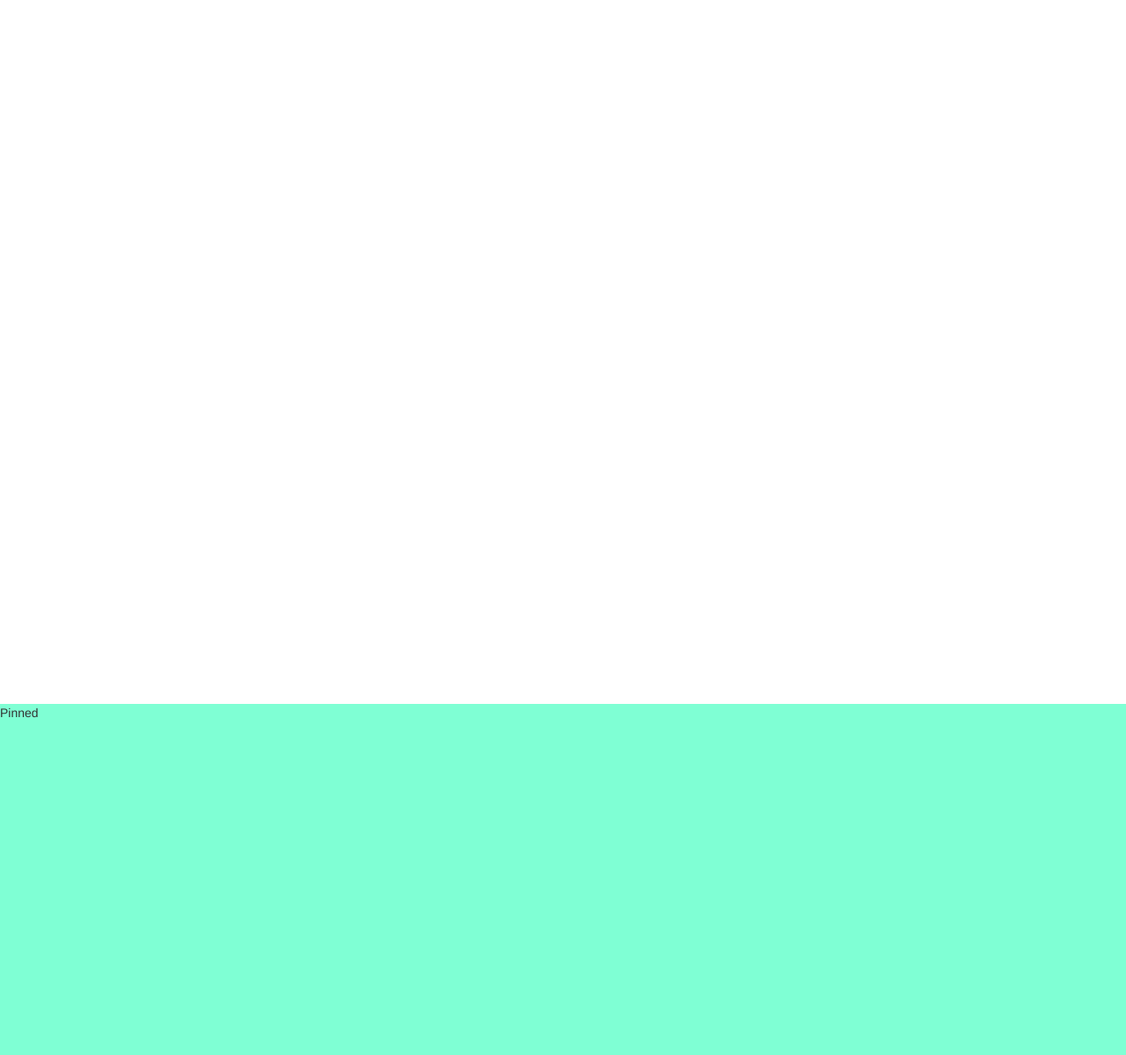
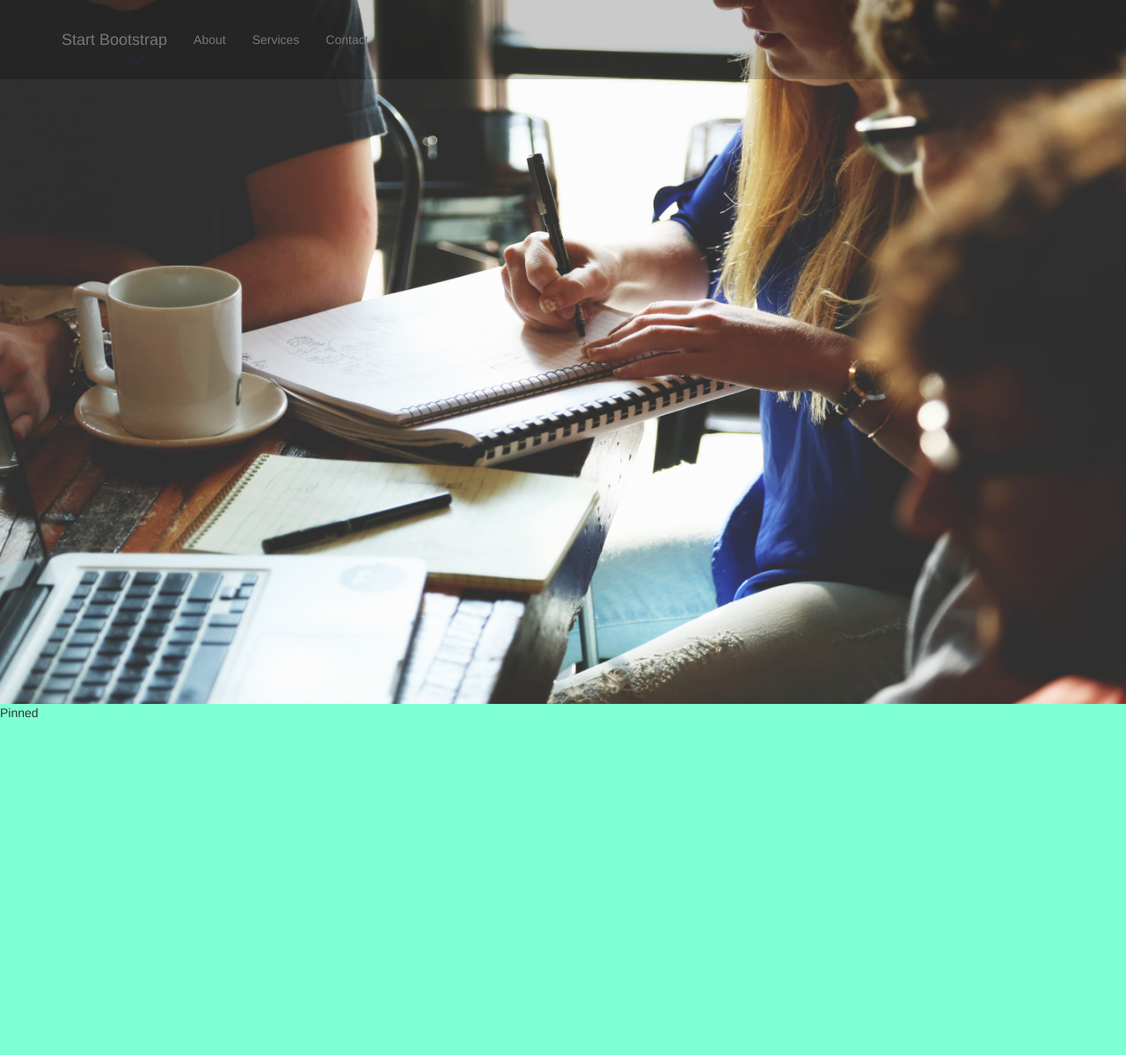
Before and after one commit to dehv/GalileiGymnasium, a PHP site: page / in a window 1280 px wide. Shown: the top 1199 px of the page at 88% size. Run offline with PHP 8.4, Linux system fonts and the light colour scheme; some libraries are stand-ins or nearby versions.

Commit message:
added navbar

```diff
--- a/index.css
+++ b/index.css
@@ -16,11 +16,35 @@ h2 {
 
 .posts {
     width: 100%;
-    height: 200vh;
+    height: 150vh;
 }
 
 .sidebar {
     float:right;
-    padding: 0 0 200% 400px;
+    padding: 0 0 150% 400px;
     background-color: red;
 }
+
+.preview-image {
+    width: 100%;
+    height: 100vh;
+}
+
+.navbar-fixed-top {
+    background-color: rgba(0, 0, 0, 0.2);
+    border-bottom: 0;
+}
+
+@media(min-width:767px) {
+    .navbar {
+        padding: 20px 0;
+        -webkit-transition: background .5s ease-in-out,padding .5s ease-in-out;
+        -moz-transition: background .5s ease-in-out,padding .5s ease-in-out;
+        transition: background .5s ease-in-out,padding .5s ease-in-out;
+    }
+
+    .top-nav-collapse {
+        padding: 0;
+        background-color: rgba(255, 255, 255, 0.9);
+    }
+}
--- a/index.html
+++ b/index.html
@@ -16,13 +16,51 @@
     </head>
     <body>
 
+        <nav class="navbar navbar-default navbar-fixed-top" role="navigation">
+        <div class="container">
+            <div class="navbar-header page-scroll">
+                <button type="button" class="navbar-toggle" data-toggle="collapse" data-target=".navbar-ex1-collapse">
+                    <span class="sr-only">Toggle navigation</span>
+                    <span class="icon-bar"></span>
+                    <span class="icon-bar"></span>
+                    <span class="icon-bar"></span>
+                </button>
+                <a class="navbar-brand page-scroll" href="#page-top">Start Bootstrap</a>
+            </div>
+
+            <!-- Collect the nav links, forms, and other content for toggling -->
+            <div class="collapse navbar-collapse navbar-ex1-collapse">
+                <ul class="nav navbar-nav">
+                    <!-- Hidden li included to remove active class from about link when scrolled up past about section -->
+                    <li class="hidden">
+                        <a class="page-scroll" href="#page-top"></a>
+                    </li>
+                    <li>
+                        <a class="page-scroll" href="#about">About</a>
+                    </li>
+                    <li>
+                        <a class="page-scroll" href="#services">Services</a>
+                    </li>
+                    <li>
+                        <a class="page-scroll" href="#contact">Contact</a>
+                    </li>
+                </ul>
+            </div>
+            <!-- /.navbar-collapse -->
+        </div>
+        <!-- /.container -->
+    </nav>
+
         <div class="visible-lg-block visible-md-block">
             <div class="main">
+                <!-- Video Demo
                 <div style="width: 100%; height: 100vh;" data-vide-bg="stockvideo.mp4" data-vide-options="loop: true, muted: true, autoplay: true, posterType: 'none', position: 50% 50%">
                     <h2>Sample text</h2>
                 </div>
+                -->
+                <img class="preview-image" src="people-woman-coffee-meeting.jpg">
             </div>
-            <div class="pinned">
+            <div class="pinned" id="pin">
                 Pinned
             </div>
             <div class="posts">
@@ -41,6 +79,7 @@
         <script src="https://cdn.jsdelivr.net/jquery/2.1.3/jquery.min.js"></script>
         <script src="https://cdn.jsdelivr.net/bootstrap/3.3.5/js/bootstrap.min.js"></script>
         <script src="jquery.vide.js"></script>
+        <script src="jquery.easing.min.js"></script>
         <script src="index.js"></script>
     </body>
 </html>
--- a/index.js
+++ b/index.js
@@ -1,3 +1,20 @@
 $(document).ready(function() {
+    $(window).scroll(function() {
+    if ($(".navbar").offset().top > 50) {
+        $(".navbar-fixed-top").addClass("top-nav-collapse");
+    } else {
+        $(".navbar-fixed-top").removeClass("top-nav-collapse");
+    }
+});
 
+//jQuery for page scrolling feature - requires jQuery Easing plugin
+$(function() {
+    $('a.page-scroll').bind('click', function(event) {
+        var $anchor = $(this);
+        $('html, body').stop().animate({
+            scrollTop: $($anchor.attr('href')).offset().top
+        }, 1500, 'easeInOutExpo');
+        event.preventDefault();
+    });
 });
+});
```
Also changed, not shown: jquery.easing.min.js (added), people-woman-coffee-meeting.jpg (added).
